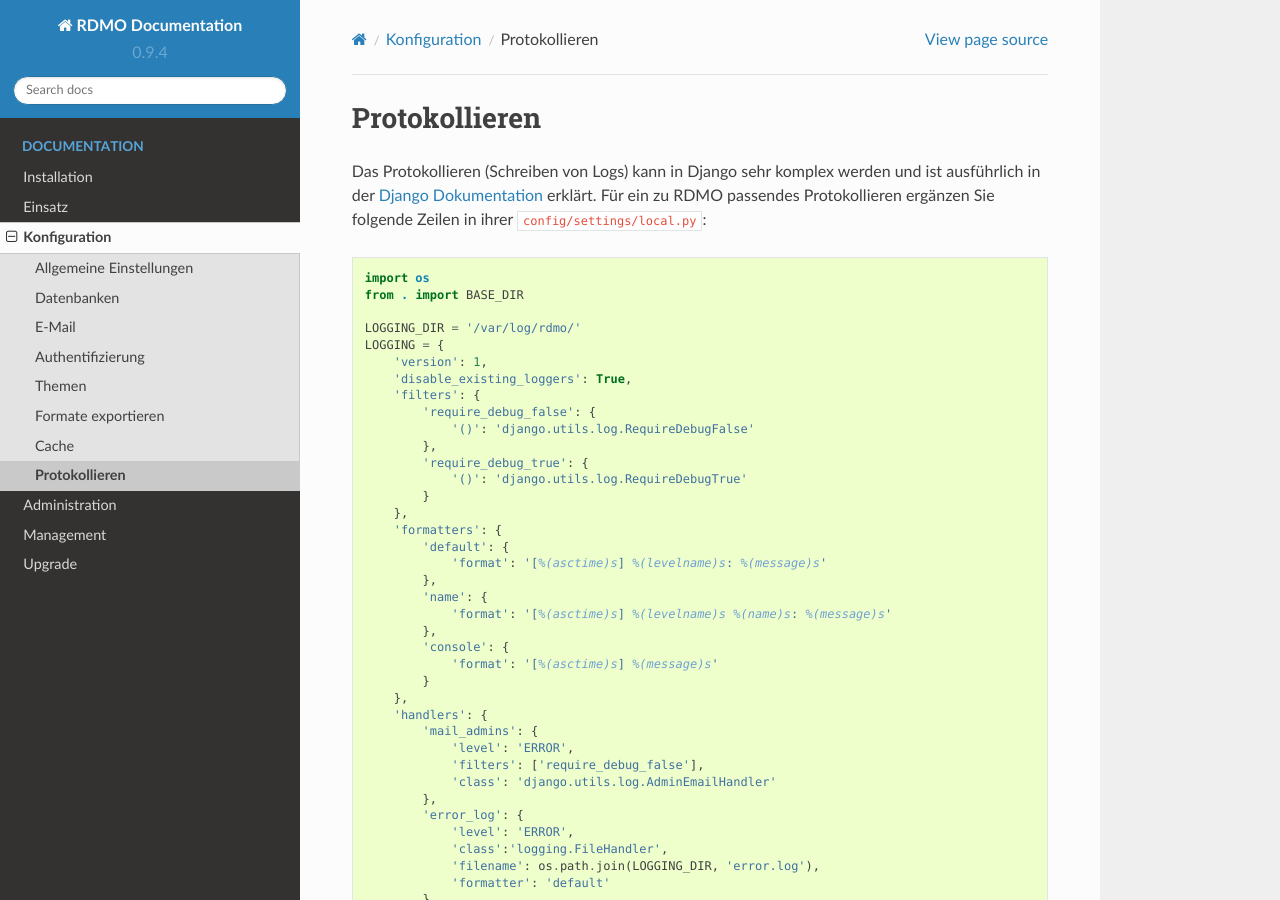
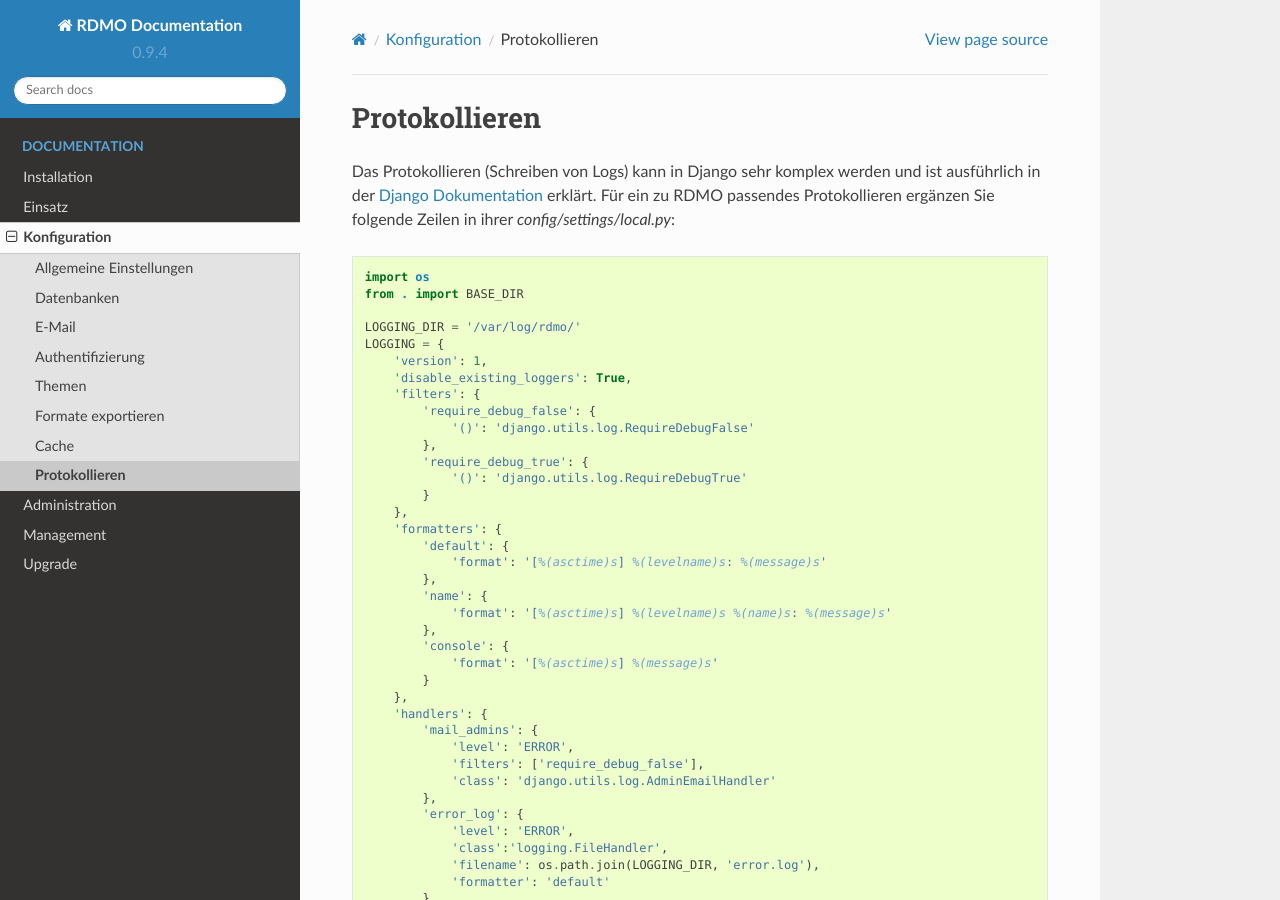
Before and after one commit to rdmorganiser/rdmo-docs-de, a Sphinx documentation site: the page built from docs/configuration/logging.rst, in a window 1280 px wide and 900 px high. Built offline with Sphinx 7.4.7 and the Read the Docs theme 2.0.0, drawn with Linux system fonts in a browser that asks for light colours.

```diff
--- a/docs/configuration/logging.rst
+++ b/docs/configuration/logging.rst
@@ -1,7 +1,7 @@
 Protokollieren
 --------------
 
-Das Protokollieren (Schreiben von Logs) kann in Django sehr komplex werden und ist ausführlich in der `Django Dokumentation <https://docs.djangoproject.com/en/1.11/topics/logging/>`_ erklärt. Für ein zu RDMO passendes Protokollieren ergänzen Sie folgende Zeilen in ihrer ``config/settings/local.py``:
+Das Protokollieren (Schreiben von Logs) kann in Django sehr komplex werden und ist ausführlich in der `Django Dokumentation <https://docs.djangoproject.com/en/1.11/topics/logging/>`_ erklärt. Für ein zu RDMO passendes Protokollieren ergänzen Sie folgende Zeilen in ihrer `config/settings/local.py`:
 
 .. code:: python
 
```
